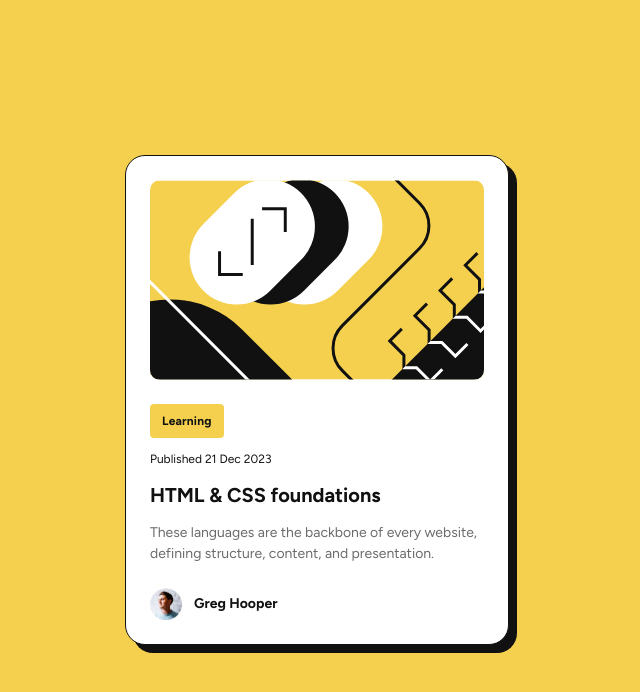
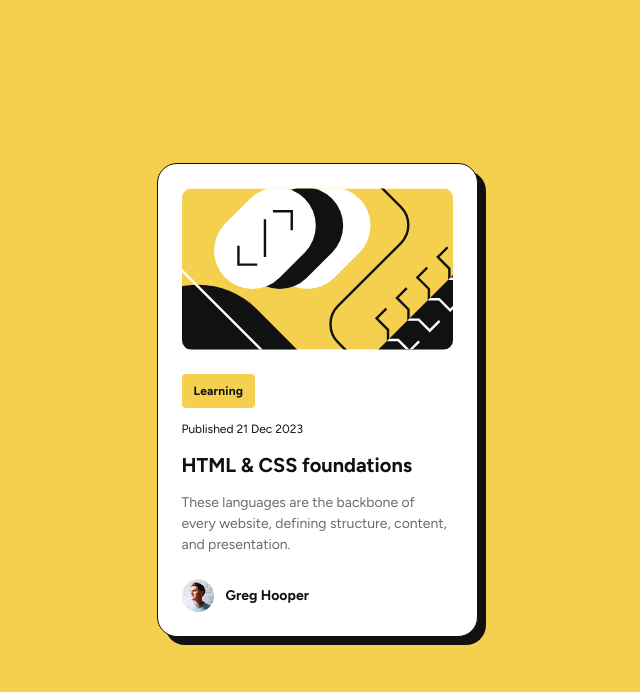
Before and after one commit to osman-beni/blog-preview-card, a plain HTML site: page index.html in a window 1280 px wide. Shown: the whole page, without its empty margins (323-963 px from the left). Drawn offline with Linux system fonts and the light colour scheme.

Commit message:
Change the width of the card

```diff
--- a/css/style.css
+++ b/css/style.css
@@ -65,8 +65,8 @@
         border-radius: 20px;
         box-shadow: 8px 8px 0 0 var(--gray-950);
         border: 1px solid var(--gray-950);
-        min-width: 327px;
-        max-width: 384px;
+        min-width: 321px;
+        max-width: 321px;
         transition: all .2s ease;
     }
 
```
